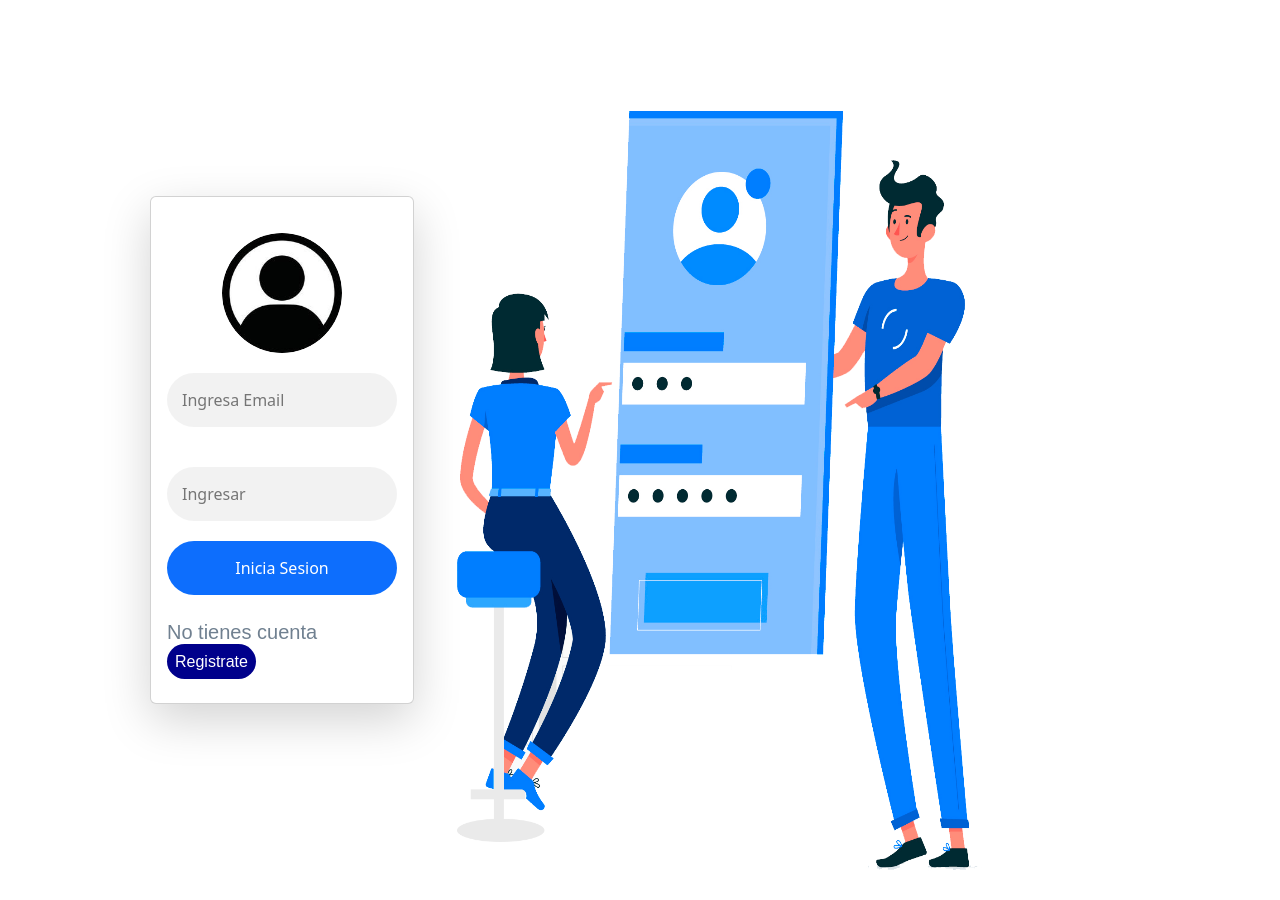
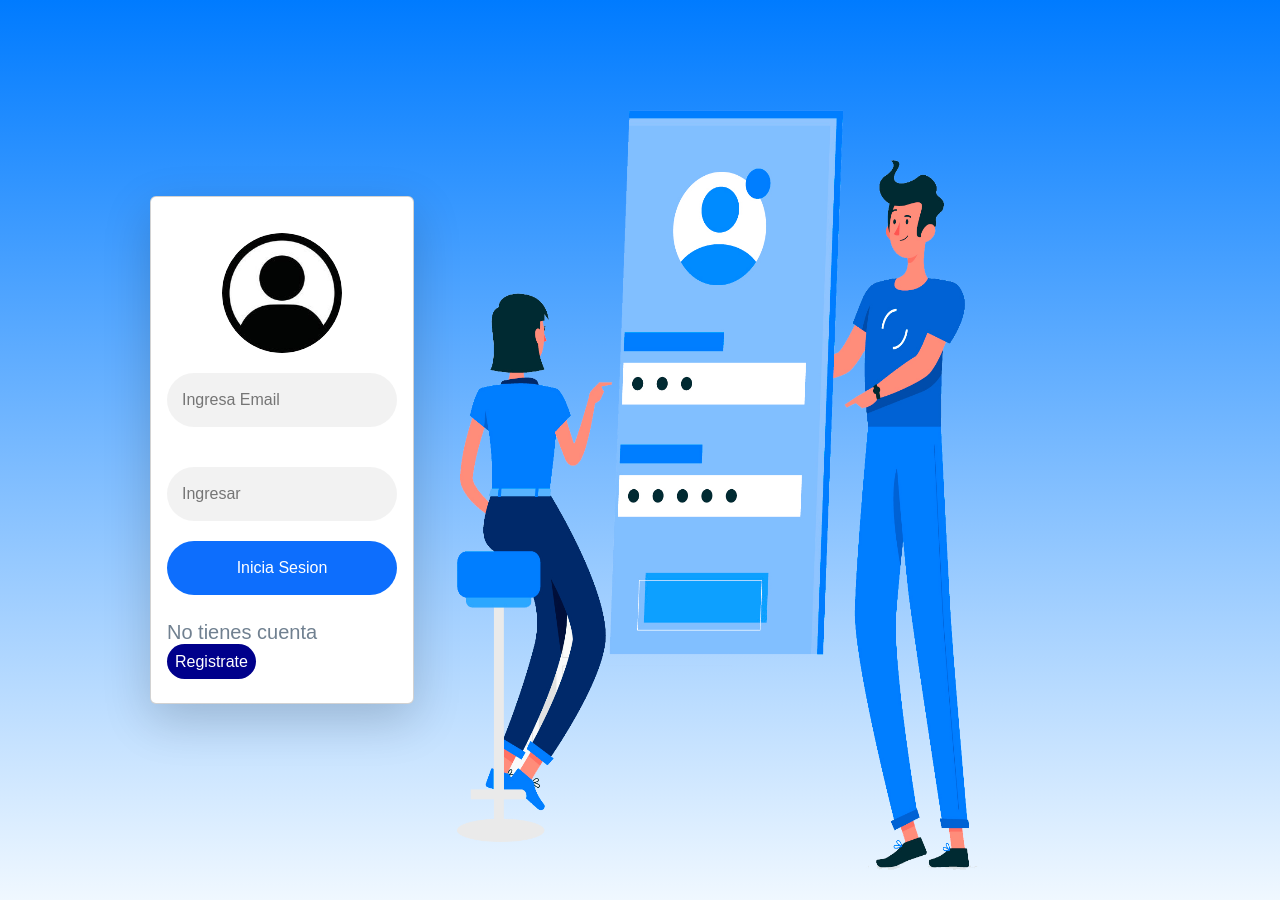
Before and after one commit to ManuelSepulveda58/ConsulSalud-Online-, a React (Vite) app: page /Login in a window 1280 px wide. Built offline with nearby package versions, Linux system fonts and the light colour scheme; no server answers.

Commit message:
Cambios/CSS detalles minimos

```diff
--- a/src/App.css
+++ b/src/App.css
@@ -2,26 +2,26 @@
   display:flex;
   align-items: center ;
   justify-content: center;
-  height: 100%;
+  block-size: 100%;
 }
 .card {
-  width: 100%; /* Ajusta el ancho de la tarjeta */
-  max-width: 400px; /* Limita el ancho máximo de la tarjeta */
+  inline-size: 100%; /* Ajusta el ancho de la tarjeta */
+  max-inline-size: 400px; /* Limita el ancho máximo de la tarjeta */
 }
 .form-group {
-  margin-bottom: 20px; /* Añade espacio entre los elementos del formulario */
+  margin-block-end: 20px; /* Añade espacio entre los elementos del formulario */
 }
 .tamaño-image{
-  width: 100%;
-  height: 800px;
-  margin-top: 100px;
+  inline-size: 100%;
+  block-size: 800px;
+  margin-block-start: 100px;
 }
 .estilo-profile{
   border-radius: 50%;
-  height: 120px;
-  width: 120px;
+  block-size: 120px;
+  inline-size: 120px;
   margin: 0 auto;
-  margin-top: 20px;
+  margin-block-start: 20px;
 }
 .cajatexto{
   color: black;
@@ -30,9 +30,9 @@
   border-radius: 30px;
   padding: 15px;
   border-width: 0px;
-  margin-bottom: 20px ;
-  margin-top: 20px;
-  width: 100%;
+  margin-block-end: 20px ;
+  margin-block-start: 20px;
+  inline-size: 100%;
 }
 .cajatexto:focus{
   outline: 1px solid cornflowerblue;
@@ -41,11 +41,11 @@
 .btnform{
   background-color: #0D6EFD;
   border-color: slategrey;
-  width: 100%;
+  inline-size: 100%;
   border-radius: 30px;
   padding: 15px;
   border-width: 0px;
-  margin-bottom: 20px ;
+  margin-block-end: 20px ;
   color: white;
 }
 .container {
@@ -56,7 +56,7 @@
   font-size:20px;
   color: slategray;
   font-family: Arial, Helvetica, sans-serif;
-  margin-top: 5px;
+  margin-block-start: 5px;
 }
 .btnswicht{
   background-color: darkblue;
@@ -66,3 +66,11 @@
   color: white;
   font-size: 16px;
 }
+
+body {
+  background: linear-gradient(to bottom, #007BFF, #f0f8ff); /* De un azul fuerte a un azul claro */
+  color: #333333; /* Texto principal */
+  font-family: Arial, sans-serif;
+  margin: 0;
+  padding: 0;
+}
--- a/src/Components/Catalogo.css
+++ b/src/Components/Catalogo.css
@@ -36,7 +36,7 @@
   }
 
   .catalogo-container button:hover {
-    background-color: #0a55c3;
+    background-color: #073e3f;
   }
 
   .catalogo-container button:focus {
--- a/src/Components/Contacto.css
+++ b/src/Components/Contacto.css
@@ -8,7 +8,7 @@
   }
 
   #mision-vision h2 {
-    color: #007BFF;
+    color: #1100ff;
     display: flex;
     flex-direction: column;
     align-items: center;
@@ -26,7 +26,7 @@
   }
 
   #contacto-info h2 {
-    color: #007BFF;
+    color: #1100ff;
     display: flex;
     flex-direction: column;
     align-items: center;
--- a/src/Components/Contacto.jsx
+++ b/src/Components/Contacto.jsx
@@ -14,14 +14,14 @@ export function Contacto() {
 
       <div id="mision-vision">
         <h2>Misión</h2>
-        <p>
+        <p><strong>
           En Consusalud Online, nos comprometemos a proporcionar información confiable, actualizada y accesible sobre medicamentos y las enfermedades que pueden tratar. Nuestro objetivo es empoderar a los usuarios con el conocimiento necesario para tomar decisiones informadas sobre su salud y bienestar, promoviendo una mejor calidad de vida a través del acceso a recursos de salud verificables y comprensibles.
-        </p>
+        </strong></p>
 
         <h2>Visión</h2>
-        <p>
+        <p><strong>
           Ser la fuente de referencia líder en información sobre medicamentos y enfermedades, reconocida por nuestra precisión, integridad y dedicación a la salud de la comunidad. Aspiramos a innovar continuamente en la entrega de contenidos médicos y educativos, contribuyendo a un mundo donde cada persona tenga la información necesaria para gestionar su salud de manera efectiva y segura.
-        </p>
+        </strong></p>
       </div>
 
       <div id="contacto-info">
--- a/src/Components/Informacion.css
+++ b/src/Components/Informacion.css
@@ -33,7 +33,7 @@
   }
 
   #informacion-container .enfermedad-button:hover {
-    background-color: #00fa1d;
+    background-color: #085b12;
   }
 
   #informacion-container .medicamentos-container {
@@ -47,15 +47,19 @@
 
   #informacion-container .medicamentos-container li {
     background-color: #ffffff;
-    border: 1px solid #0b1b90;
-    border-radius: 5px;
+    border: 5px solid #4267e1;
+    border-radius: 30px;
     margin: 5px 0;
-    padding: 10px;
+    padding: 9px;
     text-align: start;
   }
 
   #informacion-container .medicamentos-container .medicamento-nombre,
   #informacion-container .medicamentos-container .medicamento-frecuencia,
   #informacion-container .medicamentos-container .medicamento-precio {
-    margin: 5px 0;
+    margin: 3px 0;
   }
+
+  button {
+    color: rgb(0, 0, 0);
+  }
```
